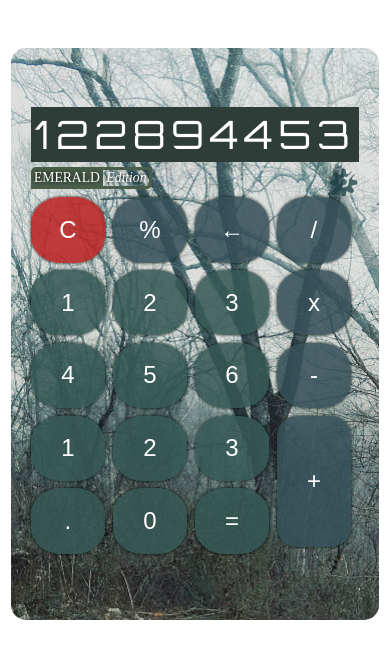
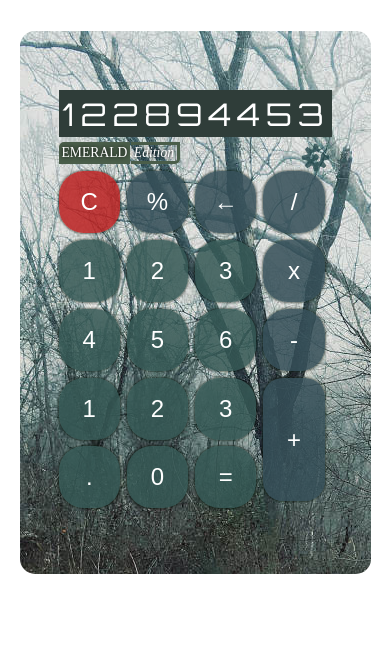
Before and after one commit to brenxm/calculator, a plain HTML site: page index.html in a window 390 px wide. Drawn offline with Linux system fonts and the light colour scheme.

Commit message:
fix on responsiveness

```diff
--- a/style.css
+++ b/style.css
@@ -123,15 +123,15 @@ body {
 
 @media (max-width: 768px) {
     .calculator-casing{
-        margin: auto 50vw;
-        padding: 15vw 5vw;
-        width: 771px;
+        margin: auto 10%;
+        padding: 15vw 10vw;
+        width: 90vw;
         height: auto;
         aspect-ratio: 2/3;
     }
 
     .screen {
-        font-size: 10vw;
+        font-size: 8vw;
         width: 100%;
         padding: 1vw 1vw;
         height: 100%;
@@ -143,4 +143,8 @@ body {
     .info-container{
         font-size: 3.5vw;
     }
+
+    body{
+        padding-top: 8%;
+    }
 }
```
